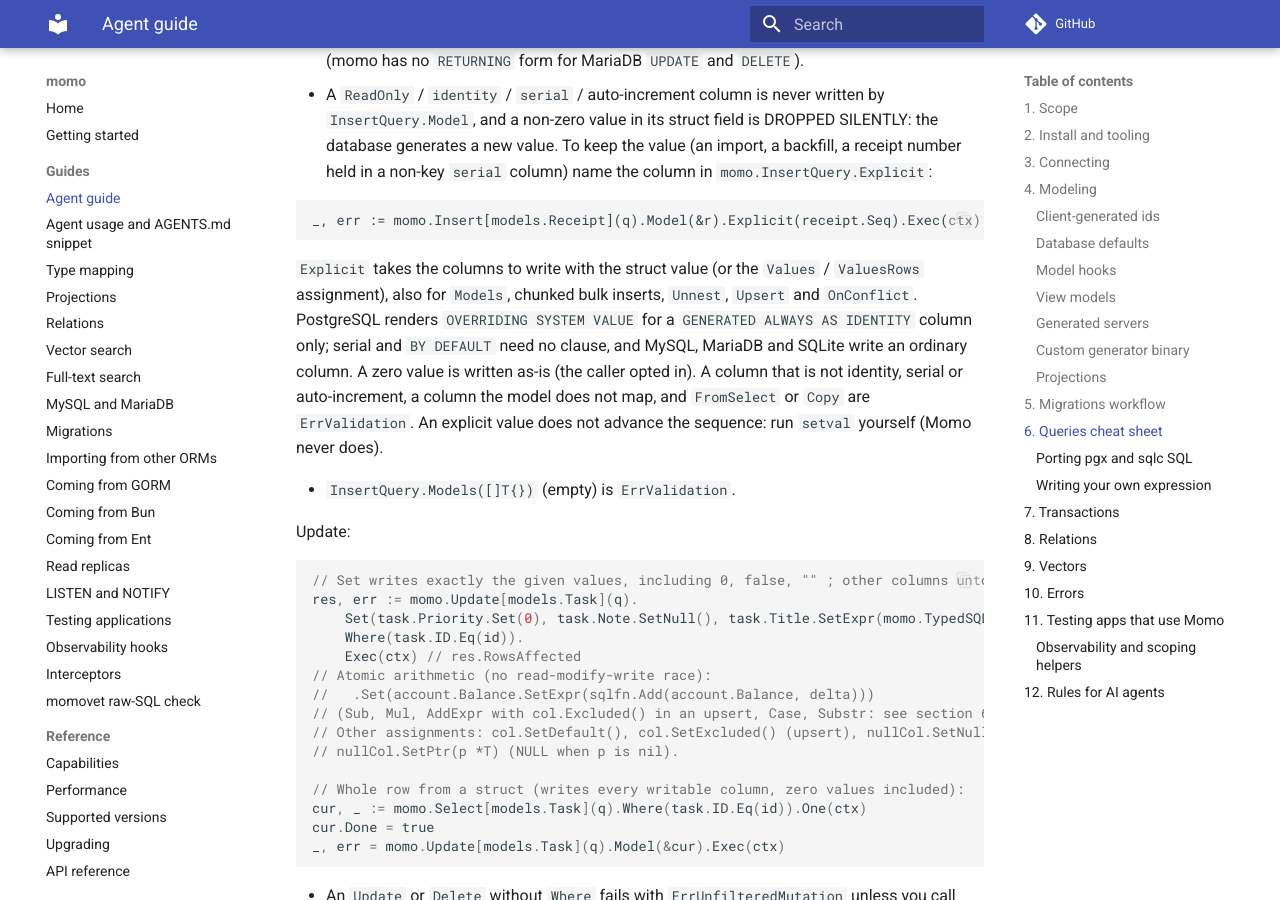
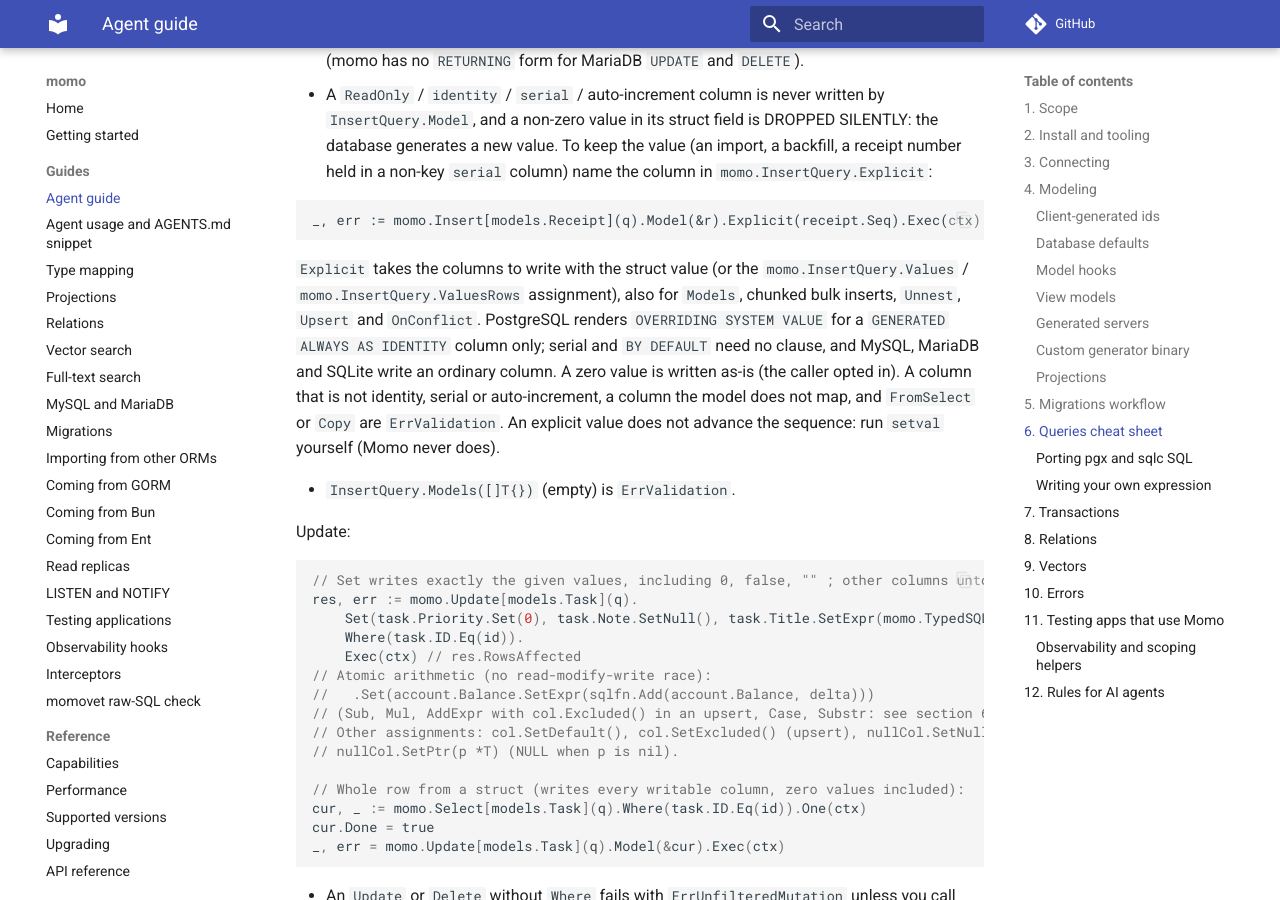
Before and after one commit to azrtydxb/momo, an MkDocs documentation site: the page built from docs/ai-guide.md, in a window 1280 px wide and 900 px high, scrolled down 27246 px. Built offline with MkDocs 1.6.1 and Material for MkDocs 9.7.7, drawn with Linux system fonts in a browser that asks for light colours; comment, search, counter and statistics services are not loaded; the version menu is left out.

Commit message:
fix(insert): fix Explicit chunk test limit and qualify docs names

````diff
--- a/docs/ai-guide.md
+++ b/docs/ai-guide.md
@@ -1249,8 +1249,8 @@ return rows2.Err()
   _, err := momo.Insert[models.Receipt](q).Model(&r).Explicit(receipt.Seq).Exec(ctx)
   ```
 
-  `Explicit` takes the columns to write with the struct value (or the `Values` / `ValuesRows`
-  assignment), also for `Models`, chunked bulk inserts, `Unnest`, `Upsert` and `OnConflict`.
+  `Explicit` takes the columns to write with the struct value (or the `momo.InsertQuery.Values` /
+  `momo.InsertQuery.ValuesRows` assignment), also for `Models`, chunked bulk inserts, `Unnest`, `Upsert` and `OnConflict`.
   PostgreSQL renders `OVERRIDING SYSTEM VALUE` for a `GENERATED ALWAYS AS IDENTITY` column
   only; serial and `BY DEFAULT` need no clause, and MySQL, MariaDB and SQLite write an ordinary
   column. A zero value is written as-is (the caller opted in). A column that is not
````
Also changed, not shown: 1 other file.
